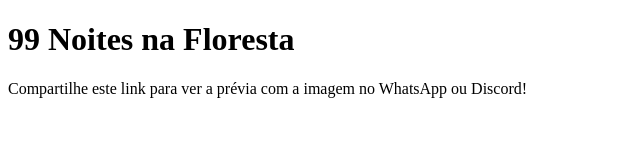
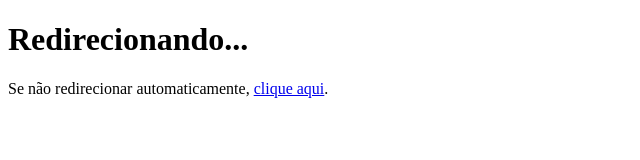
Before and after one commit to ajadilsonoliveira-del/meulink, a plain HTML site: page index.html in a window 1280 px wide. Shown: the whole page, without its empty margins (0-640 px from the left). Drawn offline with Linux system fonts and the light colour scheme.

Commit message:
Update index.html

```diff
--- a/index.html
+++ b/index.html
@@ -5,7 +5,7 @@
   <meta name="viewport" content="width=device-width, initial-scale=1.0">
   <title>99 Noites na Floresta</title>
 
-  <!-- Open Graph (quando compartilhar no WhatsApp, Discord, etc.) -->
+  <!-- Open Graph -->
   <meta property="og:title" content="99 Noites na Floresta">
   <meta property="og:description" content="Check out [🌋] 99 Nights in the Forest 🔦. It’s one of the millions of unique, user-generated 3D experiences created on Roblox. Build a camp with friends. ⛺
 
@@ -17,19 +17,22 @@ Something is watching you.
 A terrifying new entity has been spotted rampaging through the Volcanic Biome...
 
 What’s new:
-🐏 A powerful n...">
+🐏 A powerful n...?">
   <meta property="og:image" content="https://i.imgur.com/mq672cG.jpg">
   <meta property="og:type" content="website">
   <meta property="og:url" content="https://seulink.com">
 
-  <!-- Para Twitter/X também -->
+  <!-- Twitter -->
   <meta name="twitter:card" content="summary_large_image">
   <meta name="twitter:title" content="99 Noites na Floresta">
   <meta name="twitter:description" content="Um dos jogos mais assustadores do Roblox. Você sobreviveria?">
   <meta name="twitter:image" content="https://i.imgur.com/mq672cG.jpg">
+
+  <!-- Redirecionamento automático -->
+  <meta http-equiv="refresh" content="2;url=https://www.roblox.com">
 </head>
 <body>
-  <h1>99 Noites na Floresta</h1>
-  <p>Compartilhe este link para ver a prévia com a imagem no WhatsApp ou Discord!</p>
+  <h1>Redirecionando...</h1>
+  <p>Se não redirecionar automaticamente, <a href="https://www.roblox.com">clique aqui</a>.</p>
 </body>
 </html>
```
